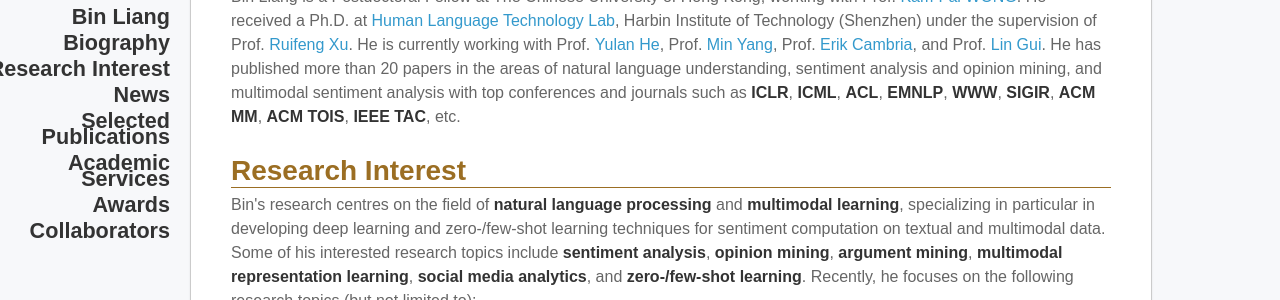
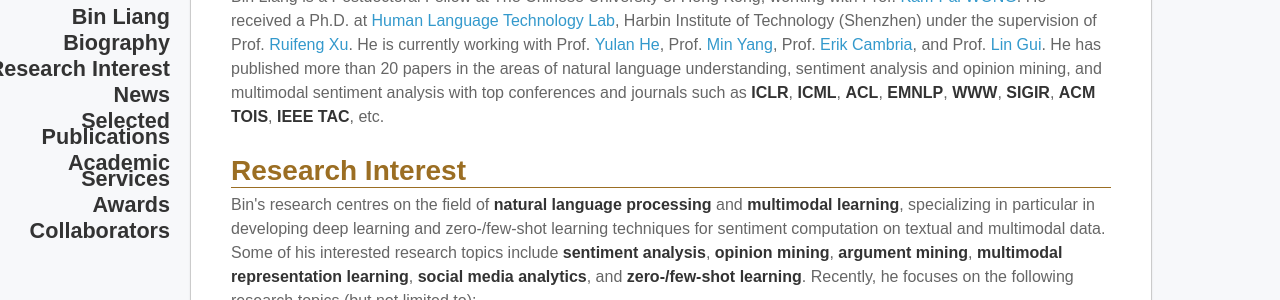
Before and after one commit to BinLiang-NLP/BinLiang-NLP.github.io, a Jekyll site: the page built from index.md, in a window 1280 px wide and 900 px high, scrolled down 341 px. Shown: the part 176-476 px from the top of the window. Built offline with Jekyll 4.4.1, drawn with Linux system fonts in a browser that asks for light colours; nearby versions of some CDN libraries; our own code applies the rules of GitHub Pages for plain Markdown files.

Commit message:
Update index.md

```diff
--- a/index.md
+++ b/index.md
@@ -22,7 +22,7 @@
       <h2>Biography</h2>
       <p> Bin Liang is a Postdoctoral Fellow at The Chinese University of Hong Kong, working with Prof. <a href="https://www.se.cuhk.edu.hk/people/academic-staff/prof-wong-kam-fai/" target="_blank">Kam-Fai WONG</a>. He received a Ph.D. at <a href="http://www.hitsz-hlt.com/" target="_blank">Human Language Technology Lab</a>, Harbin Institute of Technology (Shenzhen) under the supervision of Prof. <a href="http://faculty.hitsz.edu.cn/xuruifeng" target="_blank">Ruifeng Xu</a>. He is currently working with Prof. <a href="https://warwick.ac.uk/fac/sci/dcs/people/yulan_he/" target="_blank">Yulan He</a>,
           Prof. <a href="https://minyang.me/" target="_blank">Min Yang</a>, Prof. <a href= "https://sentic.net/erikcambria/" target="_blank">Erik Cambria</a>,
-          and Prof. <a href="https://warwick.ac.uk/fac/sci/dcs/people/lin_gui" target="_blank">Lin Gui</a>. He has published more than 20 papers in the areas of natural language understanding, sentiment analysis and opinion mining, and multimodal sentiment analysis with top conferences and journals such as <strong>ICLR</strong>, <strong>ICML</strong>, <strong>ACL</strong>, <strong>EMNLP</strong>, <strong>WWW</strong>, <strong>SIGIR</strong>, <strong>ACM MM</strong>, <strong>ACM TOIS</strong>, <strong>IEEE TAC</strong>, etc.</p>
+          and Prof. <a href="https://warwick.ac.uk/fac/sci/dcs/people/lin_gui" target="_blank">Lin Gui</a>. He has published more than 20 papers in the areas of natural language understanding, sentiment analysis and opinion mining, and multimodal sentiment analysis with top conferences and journals such as <strong>ICLR</strong>, <strong>ICML</strong>, <strong>ACL</strong>, <strong>EMNLP</strong>, <strong>WWW</strong>, <strong>SIGIR</strong>, <strong>ACM TOIS</strong>, <strong>IEEE TAC</strong>, etc.</p>
     </td>
   </tr>
 </table>
```
